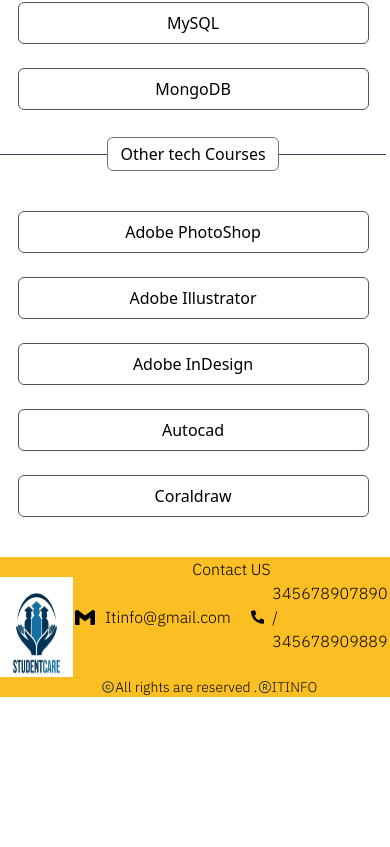
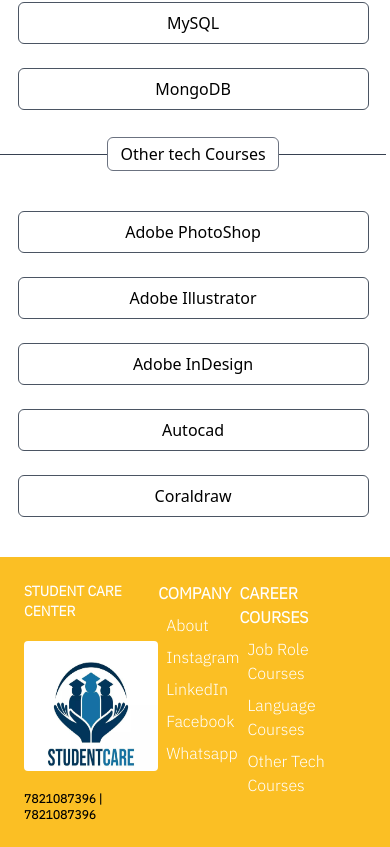
Before and after one commit to balajipatil0009/Itinfo, a React (Vite) app: page /courses in a window 390 px wide. Shown: the part 1989-2836 px from the top of the page. Before the commit the page ends 2686 px from the top, so only its background shows below. Built offline with nearby package versions, Linux system fonts and the light colour scheme.

Commit message:
last changes

```diff
--- a/src/App.jsx
+++ b/src/App.jsx
@@ -28,10 +28,12 @@ const App = () => {
           <div className="w-1/3"></div>
         </div>
       </div>
-      <div className="bg-sky-400 hidden h-[20vh] items-center md:flex justify-center">
-        <h1 className="text-3xl text-white font-sansMedium font-semibold">
-          With ITINFO Learn & become the Top 1% software developer
-        </h1>
+      <div className="bg-sky-400 hidden h-[10vh] items-center md:flex justify-center">
+        <a href="/courses">
+          <h1 className="text-3xl text-white font-sansMedium font-semibold">
+            ITINFO Courses
+          </h1>
+        </a>
       </div>
       <TopCourses data={courses} />
       <TopCourses data={toplang} />
--- a/src/componunts/CoursesOpns.jsx
+++ b/src/componunts/CoursesOpns.jsx
@@ -1,5 +1,3 @@
-import React from "react";
-
 const CoursesOpns = (props) => {
   const data = props.data;
   return (
--- a/src/componunts/Footer.jsx
+++ b/src/componunts/Footer.jsx
@@ -6,11 +6,53 @@ import { FaPhoneAlt } from "react-icons/fa";
 
 const Footer = () => {
   return (
-    <div className=" bg-amber-400 max-w-[100vw] flex items-center h-auto justify-evenly font-sansLight">
+    <div className=" bg-amber-400 max-w-[100vw] flex h-auto justify-evenly font-sansLight p-6">
       <div>
-        <img src="./itinfo/help.jpeg" alt="help logo" className="h-[100px]" />
+        <h1 className="text-sm font-semibold text-white mb-5">
+          STUDENT CARE CENTER
+        </h1>
+        <img
+          src="./itinfo/help.jpeg"
+          alt="help logo"
+          className="h-[130px] rounded"
+        />
+        <h1 className="text-xs font-semibold text-black  mt-5">
+          7821087396 | 7821087396
+        </h1>
       </div>
       <div>
+        <h1 className=" font-extrabold text-white">COMPANY</h1>
+        <a href="/about">
+          <h1 className="pl-2 mt-2 text-white ">About</h1>
+        </a>
+        <a href="https://www.instagram.com/itinfoacademy?igsh=ZHRoYWN2d3o1aWdi">
+          <h1 className="pl-2 mt-2 text-white ">Instagram</h1>
+        </a>
+        <a href="https://www.linkedin.com/in/itinfo-academy-aa05a02a7?utm_source=share&utm_campaign=share_via&utm_content=profile&utm_medium=android_app">
+          <h1 className="pl-2 mt-2 text-white ">LinkedIn</h1>
+        </a>
+        <a href="https://www.facebook.com/share/ciPrf9ixUD4eeeeT/">
+          <h1 className="pl-2 mt-2 text-white ">Facebook</h1>
+        </a>
+        <a href="https://wa.me/918830257210">
+          <h1 className="pl-2 mt-2 text-white ">Whatsapp</h1>
+        </a>
+      </div>
+
+      <div>
+        <h1 className=" font-extrabold text-white">CAREER COURSES</h1>
+
+        <a href="/courses">
+          <h1 className="pl-2 mt-2 text-white ">Job Role Courses</h1>
+        </a>
+        <a href="/courses/#other">
+          <h1 className="pl-2 mt-2 text-white ">Language Courses</h1>
+        </a>
+        <a href="/courses/#other">
+          <h1 className="pl-2 mt-2 text-white ">Other Tech Courses</h1>
+        </a>
+      </div>
+      {/* <div>
         <div className="flex justify-center">
           <div>
             <h1 className="text-center">Contact US</h1>
@@ -26,6 +68,9 @@ const Footer = () => {
               </div>
             </div>
           </div>
+          <div>
+
+          </div>
         </div>
 
         <div className="flex items-center w-[70vw] justify-center mt-6 text-sm">
@@ -34,7 +79,7 @@ const Footer = () => {
           <AiOutlineTrademark className=" text-gray-700" />
           <h1 className=" text-gray-900"> ITINFO</h1>
         </div>
-      </div>
+      </div> */}
     </div>
   );
 };
--- a/src/componunts/Goals.jsx
+++ b/src/componunts/Goals.jsx
@@ -3,16 +3,29 @@ import "../App.css";
 const Goals = () => {
   return (
     <div className="h-[80vh] w-[100vw] items-center bg-[#f7f7f7] md:bg-[url(/itinfo3.jpg)] bg-contain bg-no-repeat bg-center flex justify-center md:justify-normal md:grid md:pr-[10vw]">
-      <div className="w-[80vw] h-[50%] md:w-[40vw] justify-self-end grid gap-4">
-        <h1 className="text-center font-bold text-[7vh]">About Us</h1>
-        <p className="text-center font-sansLight line-clamp-1">
+      <div className="w-[80vw] md:w-[40vw] justify-self-end grid">
+        <h1 className=" font-bold text-[7vh]">ITINFO Advantages</h1>
+        {/* <p className="text-center font-sansLight line-clamp-1">
           ITINFO Academy is your go-to destination for quality education and
           learning. Whether you are looking to enhance your skills, further your
           career, or simply learn something new, we have the resources and
           support you need to succeed. Choose ITINFO Academy for a
           transformative learning experience that will set you up for success in
           the future.
-        </p>
+        </p> */}
+        <div className="flex p-8">
+          <ul className=" list-disc">
+            <li className=" p-1 text-lg">
+              Affordable pricing with premium quality.
+            </li>
+            <li className=" p-1 text-lg">Flexible learning options.</li>
+            <li className=" p-1 text-lg">Real-world project Experience.</li>
+            <li className=" p-1 text-lg">Globally recognized certification.</li>
+            <li className=" p-1 text-lg">
+              Comprehensive support from start to end.
+            </li>
+          </ul>
+        </div>
       </div>
     </div>
   );
--- a/src/componunts/Navbar.jsx
+++ b/src/componunts/Navbar.jsx
@@ -42,6 +42,9 @@ const Navbar = () => {
               </div>
             </div>
             <div className=" hidden md:flex justify-evenly w-full">
+              <a href="/">
+                <h1 className="p-2 hover:bg-white rounded-md">Home</h1>
+              </a>
               <a href="/about">
                 <h1 className="p-2 hover:bg-white rounded-md">About us</h1>
               </a>
--- a/src/componunts/TopCourses.jsx
+++ b/src/componunts/TopCourses.jsx
@@ -23,8 +23,8 @@ const TopCourses = (props) => {
   }, [window.innerWidth]);
   return (
     <div className="">
-      <div className="h-[10vh] bg-blue-500"></div>
-      <div className="pl-12 md:p-0">
+      {/* <div className="h-[10vh] bg-blue-500"></div> */}
+      <div className="pl-[5vw] md:p-0">
         <div>
           <CarouselProvider
             naturalSlideWidth={90}
@@ -44,7 +44,7 @@ const TopCourses = (props) => {
                   }}
                 >
                   <div
-                    className=" bg-gray-100 w-[230px] min-h-[45vh] rounded-xl border mt-[4px] py-4 mx-2"
+                    className=" bg-gray-100 md:w-[230px] w-[90vw] min-h-[45vh] rounded-xl border mt-[4px] py-4 md:mx-2"
                     key={index}
                   >
                     <div
--- a/src/pages/Courses.jsx
+++ b/src/pages/Courses.jsx
@@ -15,7 +15,10 @@ const Courses = () => {
           <h1 className=" font-sansMedium  text-center text-3xl font-bold w-full">
             Courses Provoided by Us
           </h1>
-          <h1 className="w-fit h-fit absolute bottom-0 border border-gray-500 px-3 py-1 rounded-md bg-white">
+          <h1
+            className="w-fit h-fit absolute bottom-0 border border-gray-500 px-3 py-1 rounded-md bg-white"
+            id="job"
+          >
             Job Role based Courses
           </h1>
         </div>
@@ -32,7 +35,10 @@ const Courses = () => {
       <div className=" h-fit pb-4 relative">
         <div className="w-[99vw] flex justify-center static border border-x-0 border-t-0 border-gray-700 pt-4 pb-8">
           <CoursesOpns data={LangCourses} />
-          <h1 className="w-fit h-fit absolute bottom-0 border border-gray-500 px-3 py-1 rounded-md bg-white">
+          <h1
+            className="w-fit h-fit absolute bottom-0 border border-gray-500 px-3 py-1 rounded-md bg-white"
+            id="other"
+          >
             Other tech Courses
           </h1>
         </div>
--- a/src/pages/SearchIds.jsx
+++ b/src/pages/SearchIds.jsx
@@ -3,6 +3,7 @@ import { useEffect } from "react";
 import { read, utils } from "xlsx";
 import Navbar from "../componunts/Navbar";
 import Footer from "../componunts/Footer";
+import Goals from "../componunts/Goals";
 
 const SearchIds = () => {
   const [data, setData] = useState([]);
@@ -56,7 +57,7 @@ const SearchIds = () => {
   }, []);
 
   return (
-    <div className="bg-sky-400 min-h-[100vh]">
+    <div className="bg-gradient-to-t from-white via-white to-sky-500 min-h-[100vh]">
       <Navbar />
       <div className="w-[98vw] flex justify-center p-4 pb-0 pt-20">
         <input
@@ -86,11 +87,20 @@ const SearchIds = () => {
             </p>
           </>
         ) : (
-          <>
-            <p className="text-red-600">Please Enter a Valid Student ID</p>
-          </>
+          <div>
+            <p className="text-red-600 block">
+              Please Enter a Valid Student ID
+            </p>
+            <img
+              src="/Search.jpg"
+              alt=""
+              srcset=""
+              className="h-[60vh] block mix-blend-darken	"
+            />
+          </div>
         )}
       </div>
+      <Goals />
       <Footer />
     </div>
   );
```
Also changed, not shown: public/Search.jpg (added).
